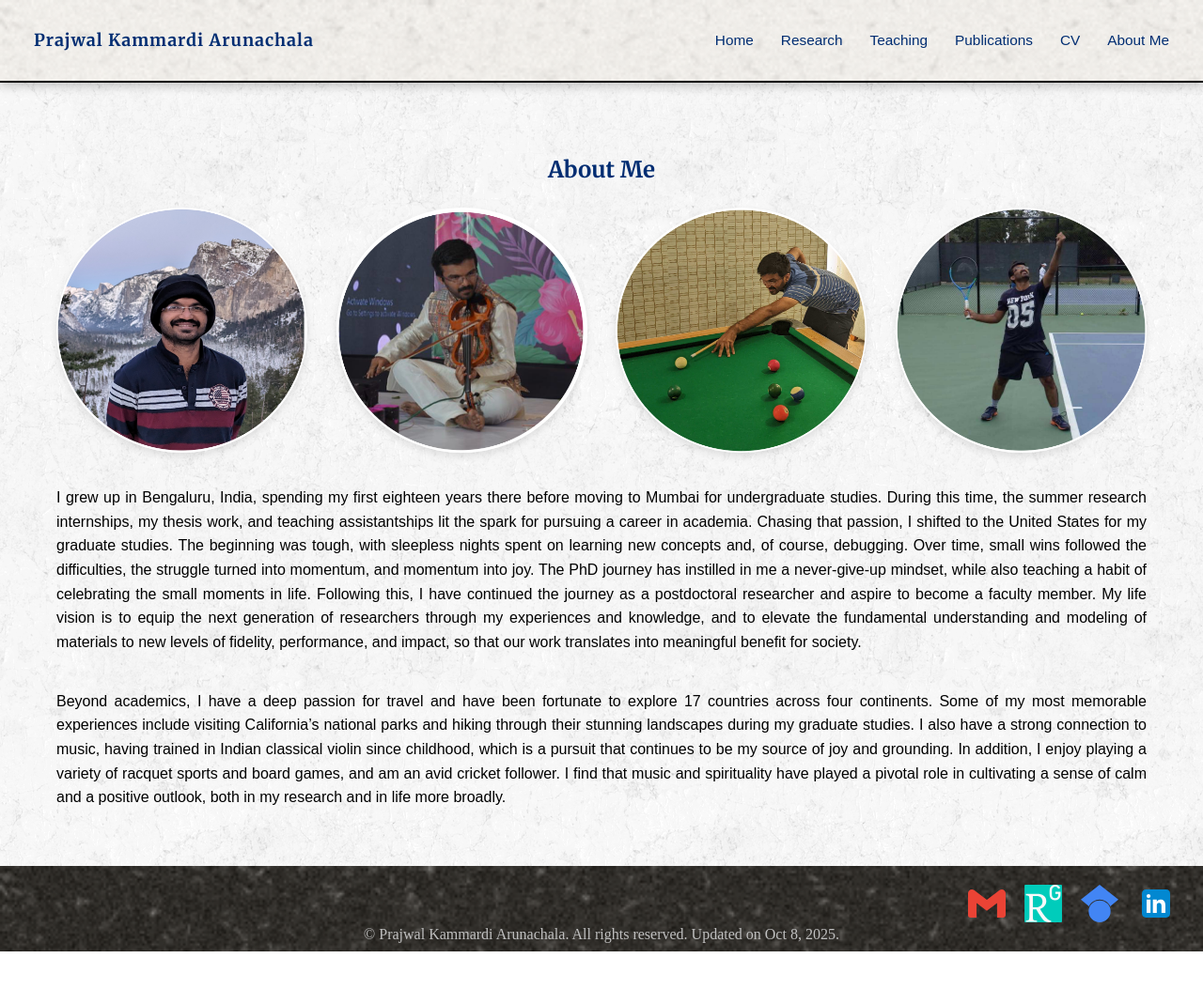
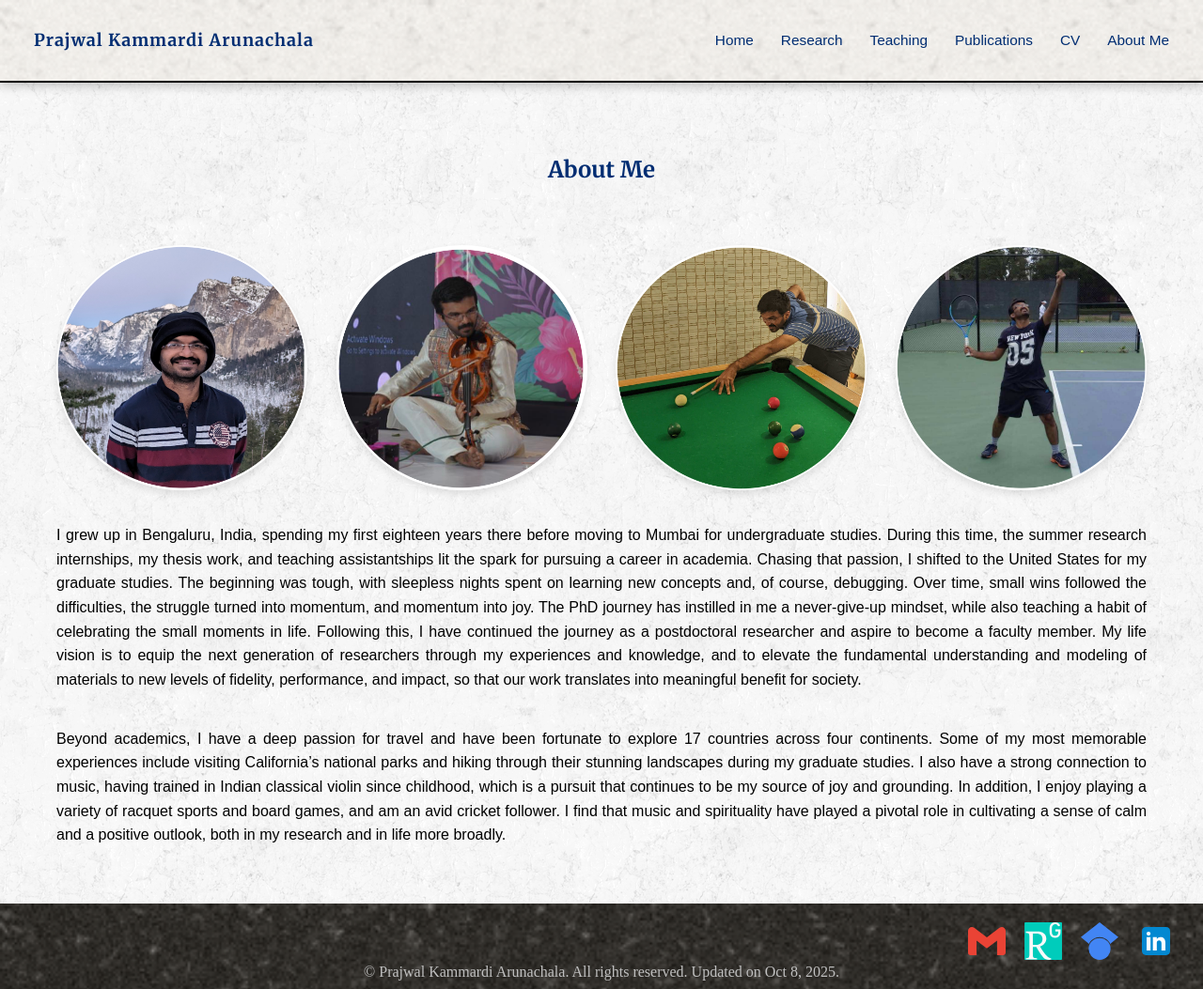
Before and after one commit to prajwalka/prajwalka.github.io, a Jekyll site: the page built from about.md, in a window 1280 px wide and 1053 px high. Shown: the whole window at 94% size. Built offline with Jekyll 4.4.1, drawn with Linux system fonts in a browser that asks for light colours; some web fonts are replaced.

Commit message:
updating teaching

```diff
--- a/assets/style.css
+++ b/assets/style.css
@@ -573,6 +573,7 @@ main a:active {
 .about-me h2 {
   color: var(--heading-color, #002D72);
   margin-top: clamp(36px, 1.2vw, 60px);
+  padding-bottom: clamp(16px, 5vw, 40px);
 }
 
 .image-row {
```
